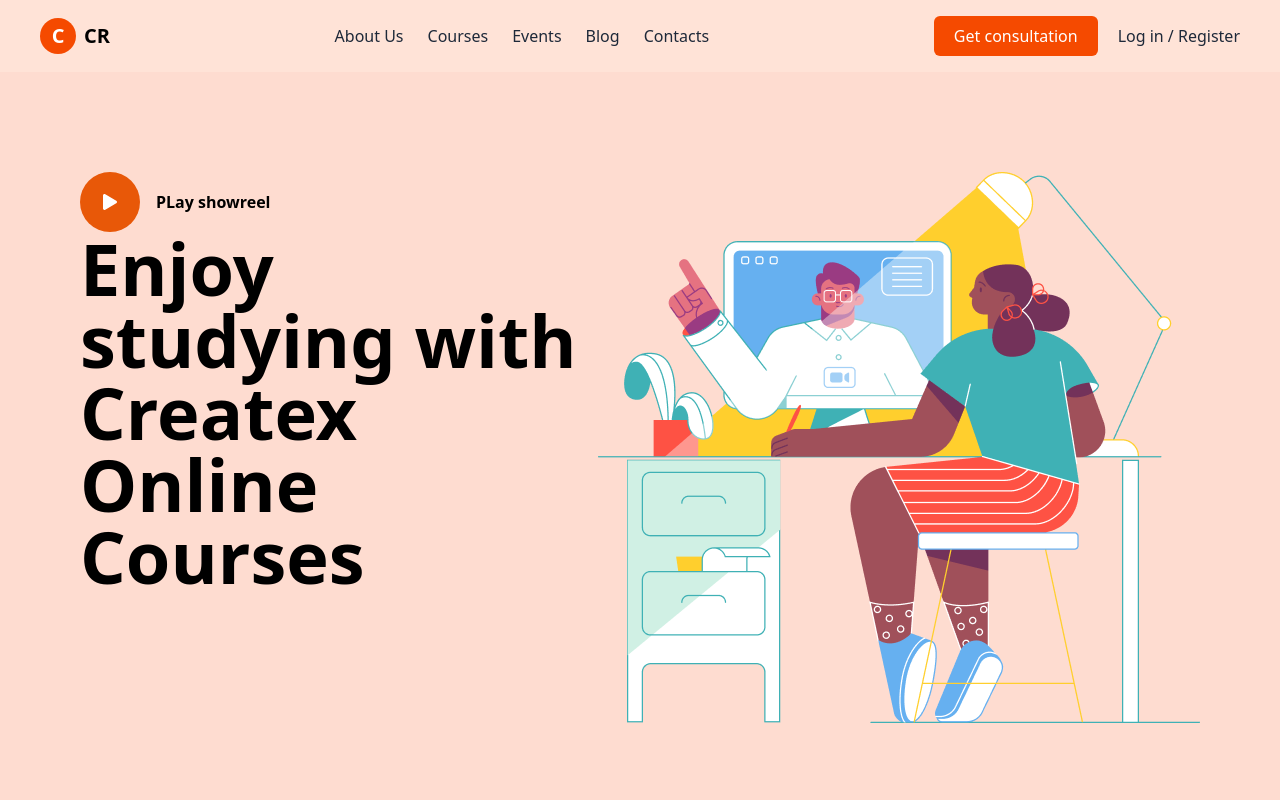
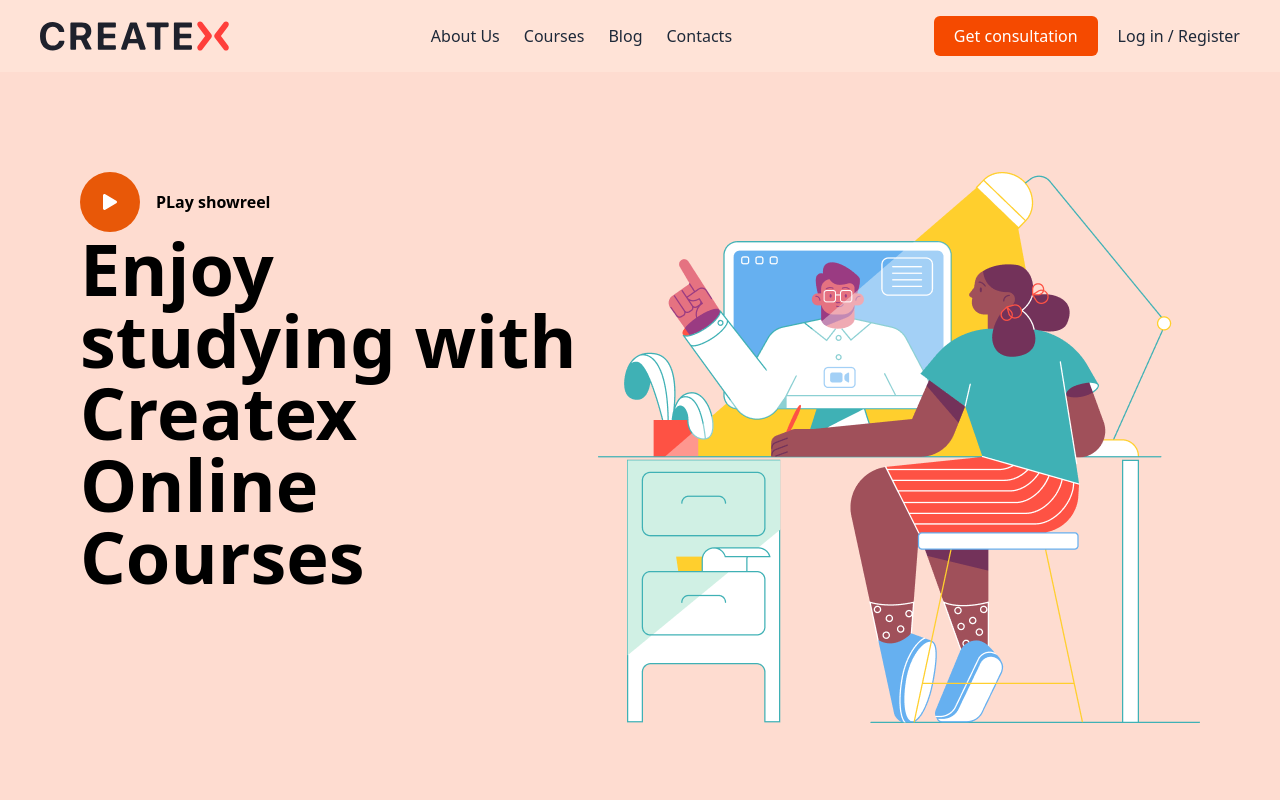
Before and after one commit to AlisherAbsaitov/createx, a React (Vite) app: page / in a window 1280 px wide. Shown: the top 800 px of the page. Built offline with nearby package versions, Linux system fonts and the light colour scheme.

Commit message:
Header links

```diff
--- a/src/components/Header.jsx
+++ b/src/components/Header.jsx
@@ -1,24 +1,25 @@
 import React from 'react'
+import { Link } from 'react-router-dom'
 
 export default function Header() {
   return (
-    <header className="bg-[#FFE3D7] px-10 py-4 flex items-center justify-between">
+    <header className="bg-[#FFE3D7] py-4">
+      <div className="container mx-auto px-10 flex items-center justify-between">
 
 
-    <div className="flex items-center gap-2 font-bold text-xl">
-      <div className="w-9 h-9 bg-orange-600 text-white rounded-full flex items-center justify-center">
-        C
-      </div>
-      <span>CR</span>
+        <div className="flex items-center">
+          <img
+            src="/logo.svg"
+            alt="Creatix Logo"
+            className="h-8 w-auto"
+          />
         </div>
 
-
         <nav className="flex gap-6 text-gray-800 font-medium">
-      <a href="#" className="hover:text-orange-600">About Us</a>
-      <a href="#" className="hover:text-orange-600">Courses</a>
-      <a href="#" className="hover:text-orange-600">Events</a>
-      <a href="#" className="hover:text-orange-600">Blog</a>
-      <a href="#" className="hover:text-orange-600">Contacts</a>
+          <Link to={'/about'} className="hover:text-orange-600">About Us</Link>
+          <Link to={'/course'} className="hover:text-orange-600">Courses</Link>
+          <Link to={'/blog'} className="hover:text-orange-600">Blog</Link>
+          <Link to={'/contact'} className="hover:text-orange-600">Contacts</Link>
         </nav>
 
 
@@ -31,6 +32,7 @@ export default function Header() {
           </a>
         </div>
 
+      </div>
     </header>
   )
 }
```
Also changed, not shown: public/logo.svg (added). Lines whose indentation alone changed are shown as unchanged.
